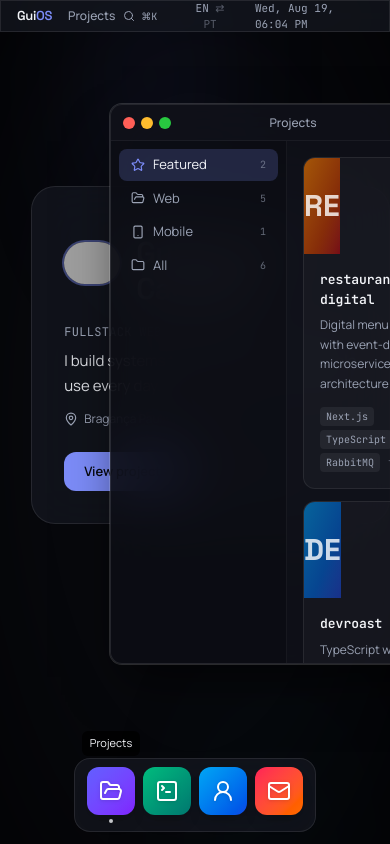
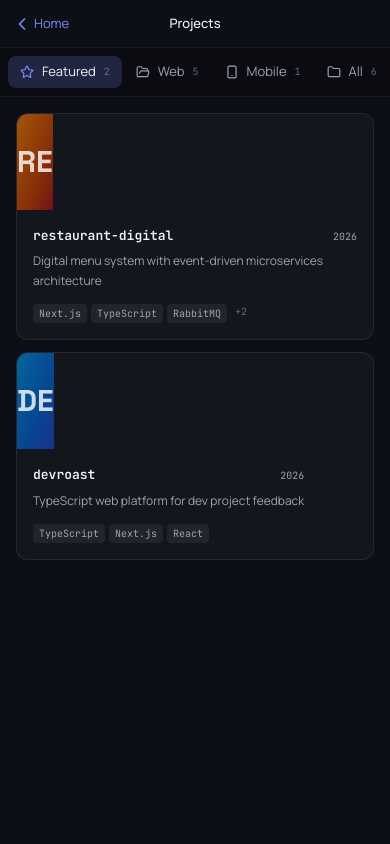
Before and after one commit to GuiCMoreira/portifolio, a Next.js app: page / in a window 390 px wide. Both pictures are taken after a click on the button 111 px from the left and 791 px from the top of the page. Built offline with nearby package versions, Linux system fonts and the light colour scheme; grey boxes are pictures that could not be loaded.

Commit message:
PORTFOLIO | FEAT | experiencia mobile como smartphone OS

```diff
--- a/src/components/apps/projects/ProjectsApp.tsx
+++ b/src/components/apps/projects/ProjectsApp.tsx
@@ -52,9 +52,9 @@ export function ProjectsApp() {
   const visible = filterByCategory(category);
 
   return (
-    <div className="flex h-full">
-      {/* Sidebar estilo Finder */}
-      <aside className="flex w-44 shrink-0 flex-col gap-0.5 border-r border-white/5 bg-black/20 p-2">
+    <div className="flex h-full flex-col md:flex-row">
+      {/* Sidebar estilo Finder (vira chips horizontais em telas estreitas) */}
+      <aside className="os-scroll flex shrink-0 gap-0.5 overflow-x-auto border-b border-white/5 bg-black/20 p-2 md:w-44 md:flex-col md:overflow-x-visible md:border-r md:border-b-0">
         {CATEGORIES.map((cat) => {
           const Icon = cat.icon;
           const count = filterByCategory(cat.id).length;
@@ -64,7 +64,7 @@ export function ProjectsApp() {
               type="button"
               onClick={() => setCategory(cat.id)}
               className={cn(
-                "flex items-center gap-2 rounded-lg px-3 py-1.5 text-[13px] transition-colors",
+                "flex shrink-0 items-center gap-2 rounded-lg px-3 py-1.5 text-[13px] whitespace-nowrap transition-colors",
                 category === cat.id
                   ? "bg-accent/20 text-text-hi"
                   : "text-text-lo hover:bg-white/5 hover:text-text-hi",
@@ -72,7 +72,7 @@ export function ProjectsApp() {
             >
               <Icon className={cn("h-3.5 w-3.5", category === cat.id && "text-accent")} />
               {t(cat.labelKey)}
-              <span className="ml-auto font-mono text-[10px] text-text-lo/60">{count}</span>
+              <span className="font-mono text-[10px] text-text-lo/60 md:ml-auto">{count}</span>
             </button>
           );
         })}
--- /dev/null
+++ b/src/components/mobile/MobileAppView.tsx
@@ -0,0 +1,50 @@
+"use client";
+
+import { motion, useReducedMotion } from "motion/react";
+import { ChevronLeft } from "lucide-react";
+import type { AppId } from "@/lib/types";
+import { useI18n } from "@/lib/i18n";
+import { getApp } from "@/data/apps";
+import { AppErrorBoundary } from "@/components/os/AppErrorBoundary";
+
+interface MobileAppViewProps {
+  appId: AppId;
+  onClose: () => void;
+}
+
+export function MobileAppView({ appId, onClose }: MobileAppViewProps) {
+  const { t } = useI18n();
+  const reduced = useReducedMotion();
+  const app = getApp(appId);
+  const AppComponent = app.component;
+
+  return (
+    <motion.div
+      initial={reduced ? { opacity: 0 } : { opacity: 0, scale: 0.92, y: 40 }}
+      animate={{ opacity: 1, scale: 1, y: 0 }}
+      exit={reduced ? { opacity: 0 } : { opacity: 0, scale: 0.94, y: 30 }}
+      transition={{ duration: reduced ? 0.1 : 0.25, ease: [0.32, 0.72, 0, 1] }}
+      className="absolute inset-0 z-30 flex flex-col bg-ink-raised"
+    >
+      <header className="flex h-12 shrink-0 items-center gap-2 border-b border-white/5 px-3">
+        <button
+          type="button"
+          onClick={onClose}
+          className="flex items-center gap-0.5 rounded-lg py-1 pr-2 text-[13px] text-accent"
+        >
+          <ChevronLeft className="h-5 w-5" />
+          {t("mobile.back")}
+        </button>
+        <span className="absolute left-1/2 -translate-x-1/2 text-[13px] font-medium text-text-hi">
+          {t(app.titleKey)}
+        </span>
+      </header>
+
+      <div className="os-scroll min-h-0 flex-1 overflow-y-auto">
+        <AppErrorBoundary crashedLabel={t("window.crashed")} restartLabel={t("window.restart")}>
+          <AppComponent />
+        </AppErrorBoundary>
+      </div>
+    </motion.div>
+  );
+}
--- /dev/null
+++ b/src/components/mobile/MobileHome.tsx
@@ -0,0 +1,89 @@
+"use client";
+
+import Image from "next/image";
+import { motion } from "motion/react";
+import type { AppId } from "@/lib/types";
+import { useI18n } from "@/lib/i18n";
+import { APPS, getApp } from "@/data/apps";
+import { AVATAR_URL } from "@/data/projects";
+
+interface MobileHomeProps {
+  onOpen: (id: AppId) => void;
+}
+
+function AppIcon({
+  id,
+  size,
+  onOpen,
+}: {
+  id: AppId;
+  size: "grid" | "dock";
+  onOpen: (id: AppId) => void;
+}) {
+  const { t } = useI18n();
+  const app = getApp(id);
+  const Icon = app.icon;
+  const tile = size === "grid" ? "h-16 w-16 rounded-2xl" : "h-14 w-14 rounded-2xl";
+
+  return (
+    <motion.button
+      type="button"
+      onClick={() => onOpen(id)}
+      whileTap={{ scale: 0.9 }}
+      className="flex flex-col items-center gap-1.5"
+      aria-label={t(app.titleKey)}
+    >
+      <span
+        className={`flex items-center justify-center bg-gradient-to-br shadow-lg ${tile} ${app.gradient}`}
+      >
+        <Icon className="h-7 w-7 text-white drop-shadow" />
+      </span>
+      {size === "grid" && <span className="text-[11px] text-text-hi/85">{t(app.titleKey)}</span>}
+    </motion.button>
+  );
+}
+
+export function MobileHome({ onOpen }: MobileHomeProps) {
+  const { t } = useI18n();
+
+  return (
+    <div className="flex flex-1 flex-col px-6 pb-6">
+      {/* Widget de identidade, como um widget de tela inicial */}
+      <div className="glass mt-4 rounded-3xl p-5">
+        <div className="flex items-center gap-3">
+          <Image
+            src={AVATAR_URL}
+            alt="Guilherme Carvalho"
+            width={48}
+            height={48}
+            className="rounded-full ring-2 ring-accent/40"
+            priority
+          />
+          <div>
+            <h1 className="font-display text-lg font-semibold tracking-tight text-text-hi">
+              Guilherme Carvalho
+            </h1>
+            <p className="font-mono text-[10px] tracking-wide text-accent uppercase">
+              {t("welcome.role")}
+            </p>
+          </div>
+        </div>
+        <p className="mt-3 text-[13px] leading-relaxed text-text-lo">{t("welcome.tagline")}</p>
+      </div>
+
+      {/* Grade de apps */}
+      <div className="mt-8 grid grid-cols-4 gap-4">
+        {APPS.map((app) => (
+          <AppIcon key={app.id} id={app.id} size="grid" onOpen={onOpen} />
+        ))}
+      </div>
+
+      {/* Dock mobile */}
+      <div className="glass mt-auto flex items-center justify-center gap-6 rounded-3xl px-6 py-3">
+        <AppIcon id="projects" size="dock" onOpen={onOpen} />
+        <AppIcon id="terminal" size="dock" onOpen={onOpen} />
+        <AppIcon id="contact" size="dock" onOpen={onOpen} />
+      </div>
+    </div>
+  );
+}
--- /dev/null
+++ b/src/components/mobile/MobileShell.tsx
@@ -0,0 +1,45 @@
+"use client";
+
+import { useState } from "react";
+import { AnimatePresence } from "motion/react";
+import type { AppId } from "@/lib/types";
+import { Wallpaper } from "@/components/os/Wallpaper";
+import { MobileStatusBar } from "./MobileStatusBar";
+import { MobileHome } from "./MobileHome";
+import { MobileAppView } from "./MobileAppView";
+import { useI18n } from "@/lib/i18n";
+
+export function MobileShell() {
+  const [activeApp, setActiveApp] = useState<AppId | null>(null);
+  const { lang, setLang } = useI18n();
+
+  return (
+    <div className="relative flex h-dvh w-full flex-col overflow-hidden">
+      <Wallpaper />
+
+      <div className="relative z-10 flex min-h-0 flex-1 flex-col">
+        <MobileStatusBar />
+
+        {/* Toggle de idioma discreto no topo da home */}
+        {!activeApp && (
+          <button
+            type="button"
+            onClick={() => setLang(lang === "pt" ? "en" : "pt")}
+            className="absolute top-11 right-5 z-20 rounded-full bg-white/8 px-3 py-1 font-mono text-[11px] text-text-lo"
+            aria-label={lang === "pt" ? "Switch to English" : "Mudar para Português"}
+          >
+            {lang.toUpperCase()}
+          </button>
+        )}
+
+        <MobileHome onOpen={setActiveApp} />
+
+        <AnimatePresence>
+          {activeApp && (
+            <MobileAppView key={activeApp} appId={activeApp} onClose={() => setActiveApp(null)} />
+          )}
+        </AnimatePresence>
+      </div>
+    </div>
+  );
+}
--- /dev/null
+++ b/src/components/mobile/MobileStatusBar.tsx
@@ -0,0 +1,36 @@
+"use client";
+
+import { useEffect, useState } from "react";
+import { BatteryFull, Signal, Wifi } from "lucide-react";
+import { useI18n } from "@/lib/i18n";
+
+export function MobileStatusBar() {
+  const { lang } = useI18n();
+  const [now, setNow] = useState<Date | null>(null);
+
+  useEffect(() => {
+    // Hidrata no client para não divergir do SSR.
+    // eslint-disable-next-line react-hooks/set-state-in-effect
+    setNow(new Date());
+    const id = setInterval(() => setNow(new Date()), 30_000);
+    return () => clearInterval(id);
+  }, []);
+
+  const time = now
+    ? new Intl.DateTimeFormat(lang === "pt" ? "pt-BR" : "en-US", {
+        hour: "2-digit",
+        minute: "2-digit",
+      }).format(now)
+    : "";
+
+  return (
+    <div className="flex h-10 items-center justify-between px-5 pt-1">
+      <span className="font-mono text-[12px] font-semibold text-text-hi">{time}</span>
+      <div className="flex items-center gap-1.5 text-text-hi" aria-hidden>
+        <Signal className="h-3.5 w-3.5" />
+        <Wifi className="h-3.5 w-3.5" />
+        <BatteryFull className="h-4 w-4" />
+      </div>
+    </div>
+  );
+}
--- a/src/components/os/GuiOS.tsx
+++ b/src/components/os/GuiOS.tsx
@@ -3,8 +3,10 @@
 import { useEffect, useState } from "react";
 import { AnimatePresence } from "motion/react";
 import { useOSStore } from "@/lib/store";
+import { useIsMobile } from "@/lib/hooks";
 import { BootScreen } from "./BootScreen";
 import { Desktop } from "./Desktop";
+import { MobileShell } from "@/components/mobile/MobileShell";
 
 const BOOT_FLAG = "guios.booted";
 
@@ -27,11 +29,13 @@ export function GuiOS() {
     setBooted(true);
   };
 
+  const isMobile = useIsMobile();
+
   if (!ready) return <div className="h-dvh w-full bg-ink" aria-hidden />;
 
   return (
     <>
-      <Desktop />
+      {isMobile ? <MobileShell /> : <Desktop />}
       <AnimatePresence>{!booted && <BootScreen onDone={finishBoot} />}</AnimatePresence>
     </>
   );
--- /dev/null
+++ b/src/lib/hooks.ts
@@ -0,0 +1,24 @@
+"use client";
+
+import { useSyncExternalStore } from "react";
+
+const QUERY = "(max-width: 767px)";
+
+function subscribe(callback: () => void) {
+  const mql = window.matchMedia(QUERY);
+  mql.addEventListener("change", callback);
+  return () => mql.removeEventListener("change", callback);
+}
+
+function getSnapshot() {
+  return window.matchMedia(QUERY).matches;
+}
+
+// SSR: assume desktop; o client corrige na hidratação.
+function getServerSnapshot() {
+  return false;
+}
+
+export function useIsMobile(): boolean {
+  return useSyncExternalStore(subscribe, getSnapshot, getServerSnapshot);
+}
```
